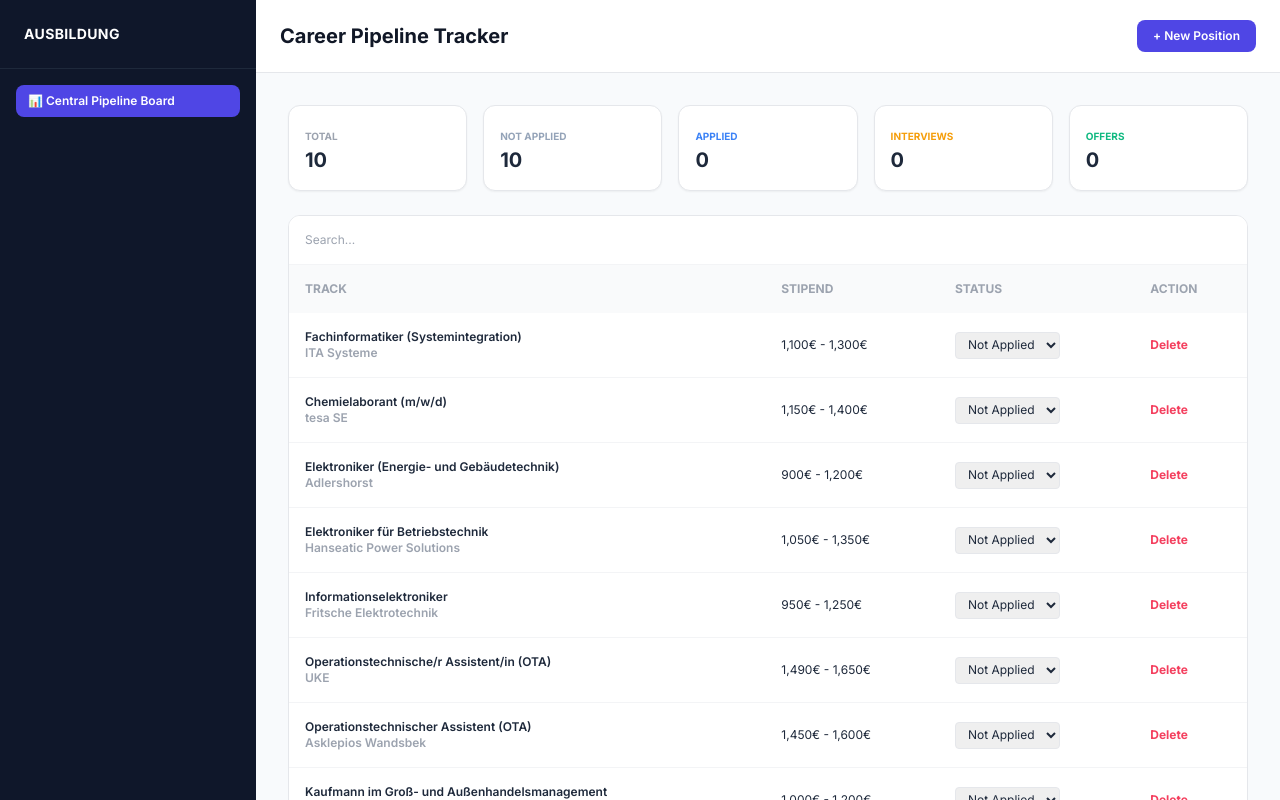
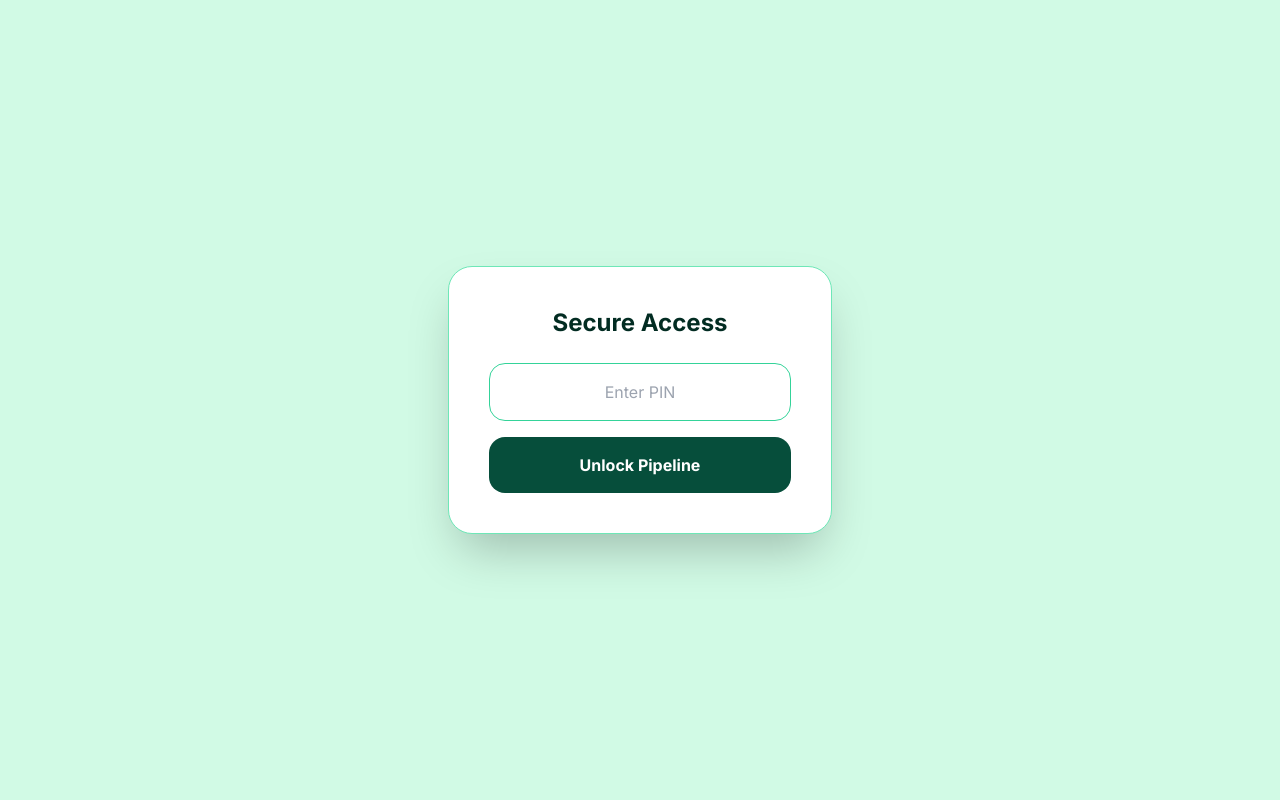
Before and after one commit to patrickgallway1-commits/ausbildung-tracker, a React (Vite) app: page / in a window 1280 px wide. Shown: the top 800 px of the page. Built offline with nearby package versions, Linux system fonts and the light colour scheme.

Commit message:
Update App.jsx

```diff
--- a/src/App.jsx
+++ b/src/App.jsx
@@ -1,140 +1,103 @@
-import React, { useState, useEffect } from 'react';
+import React, { useState, useEffect, useRef } from 'react';
 
 const initialCsvData = [
-  { id: 1, status: "not-applied", track: "Fachinformatiker (Systemintegration)", company: "ITA Systeme", email: "bewerbung@ita-systeme.de", address: "Oststr. 83, 22844 Norderstedt", deadline: "Ongoing (2027)", gehalt: "1,100€ - 1,300€", earnings: "2,800€ -> 6,000€+" },
-  { id: 2, status: "not-applied", track: "Chemielaborant (m/w/d)", company: "tesa SE", email: "recruiting@tesa.com", address: "tesa SE, Norderstedt", deadline: "31.07.2026", gehalt: "1,150€ - 1,400€", earnings: "3,000€ -> 5,500€+" },
-  { id: 3, status: "not-applied", track: "Elektroniker (Energie- und Gebäudetechnik)", company: "Adlershorst", email: "info@adlershorst.de", address: "Adlershorst, Norderstedt", deadline: "Ongoing", gehalt: "900€ - 1,200€", earnings: "2,600€ -> 4,800€+" },
-  { id: 4, status: "not-applied", track: "Elektroniker für Betriebstechnik", company: "Hanseatic Power Solutions", email: "m.grenz@hps-power.com", address: "Hanseatic Power Solutions, Norderstedt", deadline: "Ongoing", gehalt: "1,050€ - 1,350€", earnings: "2,800€ -> 5,500€+" },
-  { id: 5, status: "not-applied", track: "Informationselektroniker", company: "Fritsche Elektrotechnik", email: "mautsch@fritsche-elektro.de", address: "Fritsche Elektrotechnik, Norderstedt", deadline: "Ongoing", gehalt: "950€ - 1,250€", earnings: "2,700€ -> 5,000€+" },
-  { id: 6, status: "not-applied", track: "Operationstechnische/r Assistent/in (OTA)", company: "UKE", email: "bewerbung@uke.de", address: "UKE, Hamburg", deadline: "Ongoing (09/2026)", gehalt: "1,490€ - 1,650€", earnings: "3,200€ -> 5,000€+" },
-  { id: 7, status: "not-applied", track: "Operationstechnischer Assistent (OTA)", company: "Asklepios Wandsbek", email: "bewerbung.wandsbek@asklepios.com", address: "Asklepios Klinik Wandsbek, Hamburg", deadline: "Ongoing (2026)", gehalt: "1,450€ - 1,600€", earnings: "3,100€ -> 4,800€+" },
-  { id: 8, status: "not-applied", track: "Kaufmann im Groß- und Außenhandelsmanagement", company: "Spaeter Gruppe", email: "careers@spaeter.de", address: "Spaeter Gruppe, Norderstedt", deadline: "Ongoing", gehalt: "1,000€ - 1,200€", earnings: "2,500€ -> 5,000€+" },
-  { id: 9, status: "not-applied", track: "Kaufmann im Groß- und Außenhandel", company: "adp MERKUR GmbH", email: "bewerbung@merkur.de", address: "adp MERKUR GmbH, Norderstedt", deadline: "Ongoing", gehalt: "1,000€ - 1,200€", earnings: "2,500€ -> 5,000€+" },
-  { id: 10, status: "not-applied", track: "Verwaltungsfachangestellte/r", company: "Stadt Norderstedt", email: "bewerbung@norderstedt.de", address: "Stadt Norderstedt", deadline: "Ongoing", gehalt: "1,100€ - 1,250€", earnings: "2,800€ -> 4,500€+" }
+  { id: 1, status: "not-applied", track: "Fachinformatiker (Systemintegration)", company: "ITA Systeme", email: "bewerbung@ita-systeme.de", address: "Oststr. 83, 22844 Norderstedt", deadline: "Ongoing (2027)", gehalt: "1,100€ - 1,300€", earnings: "2,800€ -> 6,000€+" }
 ];
 
 export default function App() {
+  const [isAuthenticated, setIsAuthenticated] = useState(false);
+  const [editMode, setEditMode] = useState(false);
+  const passwordRef = useRef(null);
+
   const [items, setItems] = useState(() => {
-    const savedData = localStorage.getItem('ausbildung_dashboard_data');
-    if (savedData) {
-      try {
-        return JSON.parse(savedData);
-      } catch (e) {
-        return initialCsvData;
-      }
-    }
-    return initialCsvData;
+    const saved = localStorage.getItem('ausbildung_dashboard_data');
+    return saved ? JSON.parse(saved) : initialCsvData;
   });
 
-  const [searchTerm, setSearchTerm] = useState("");
   const [modalOpen, setModalOpen] = useState(false);
-  const [newTrack, setNewTrack] = useState("");
-  const [newCompany, setNewCompany] = useState("");
-  const [newGehalt, setNewGehalt] = useState("");
-  const [newEarnings, setNewEarnings] = useState("");
-  const [newAddress, setNewAddress] = useState("");
-  const [newEmail, setNewEmail] = useState("");
-  const [newDeadline, setNewDeadline] = useState("");
+  const [formData, setFormData] = useState({ track: "", company: "", gehalt: "", earnings: "", address: "", email: "", deadline: "" });
 
-  useEffect(() => {
-    localStorage.setItem('ausbildung_dashboard_data', JSON.stringify(items));
-  }, [items]);
+  useEffect(() => { localStorage.setItem('ausbildung_dashboard_data', JSON.stringify(items)); }, [items]);
 
-  const total = items.length;
-  const notApplied = items.filter(x => x.status === "not-applied").length;
-  const applied = items.filter(x => x.status === "applied").length;
-  const interviews = items.filter(x => x.status === "interview").length;
-  const offers = items.filter(x => x.status === "offer").length;
-
-  const handleStatusChange = (id, nextStatus) => {
-    setItems(items.map(item => item.id === id ? { ...item, status: nextStatus } : item));
-  };
-
-  const handleRecordDelete = (id) => {
-    if (window.confirm("Are you sure you want to delete this position?")) {
-      setItems(items.filter(item => item.id !== id));
-    }
-  };
+  const handleEdit = (id, field, value) => { setItems(items.map(item => item.id === id ? { ...item, [field]: value } : item)); };
+  const handleStatusChange = (id, nextStatus) => { setItems(items.map(item => item.id === id ? { ...item, status: nextStatus } : item)); };
+  const handleRecordDelete = (id) => { if (window.confirm("Delete this entry?")) setItems(items.filter(item => item.id !== id)); };
 
   const handleCreateEntry = (e) => {
     e.preventDefault();
-    if (!newTrack || !newCompany) return alert("Please fill out both the Position Title and Company Name!");
-
-    const entry = {
-      id: Date.now(),
-      status: "not-applied",
-      track: newTrack,
-      company: newCompany,
-      gehalt: newGehalt || "N/A",
-      earnings: newEarnings || "N/A",
-      address: newAddress || "N/A",
-      email: newEmail || "info@firm.de",
-      deadline: newDeadline || "Ongoing"
+    setItems([...items, { id: Date.now(), status: "not-applied", ...formData }]);
+    setModalOpen(false);
+    setFormData({ track: "", company: "", gehalt: "", earnings: "", address: "", email: "", deadline: "" });
   };
 
-    setItems([...items, entry]);
-    setModalOpen(false);
-    setNewTrack(""); setNewCompany(""); setNewGehalt("");
-    setNewEarnings(""); setNewAddress(""); setNewEmail(""); setNewDeadline("");
-  };
+  if (!isAuthenticated) {
+    return (
+      <div className="min-h-screen flex items-center justify-center bg-emerald-100">
+        <div className="bg-white p-10 rounded-3xl shadow-2xl w-full max-w-sm text-center border border-emerald-300">
+          <h2 className="text-2xl font-bold mb-6 text-emerald-950">Secure Access</h2>
+          <input type="password" ref={passwordRef} className="w-full p-4 border border-emerald-400 rounded-2xl mb-4 text-center focus:ring-4 focus:ring-emerald-400 outline-none" placeholder="Enter PIN" />
+          <button onClick={() => { if(passwordRef.current.value === "1234") setIsAuthenticated(true); else passwordRef.current.value = ""; }} className="w-full bg-emerald-900 text-white py-4 rounded-2xl font-bold hover:bg-emerald-950 transition-all">Unlock Pipeline</button>
+        </div>
+      </div>
+    );
+  }
 
   return (
-    <div className="min-h-screen bg-slate-50 text-slate-800 font-sans antialiased flex flex-col md:flex-row">
-      <aside className="w-full md:w-64 bg-slate-900 text-slate-100 flex flex-col shrink-0">
-        <div className="p-6 border-b border-slate-800">
-          <h1 className="text-sm font-bold tracking-wide uppercase text-white">Ausbildung</h1>
+    <div className="min-h-screen bg-emerald-100 p-4 md:p-8 font-sans text-[16px] text-slate-900">
+      <header className="flex flex-col md:flex-row justify-between items-center mb-8 gap-4">
+        <h1 className="text-4xl font-extrabold text-emerald-950">Career Pipeline</h1>
+        <div className="flex gap-3">
+            <button onClick={() => setEditMode(!editMode)} className={`px-6 py-3 rounded-2xl font-bold transition-all ${editMode ? 'bg-amber-600 text-white' : 'bg-emerald-900 text-white'}`}>
+                {editMode ? '🔒 Lock Salary Edits' : '🔓 Unlock Salary Edits'}
+            </button>
+            <button onClick={() => setModalOpen(true)} className="bg-emerald-900 text-white px-8 py-3 rounded-2xl font-bold shadow-lg hover:bg-emerald-950 transition-all">+ New Position</button>
         </div>
-        <nav className="flex-1 p-4">
-          <div className="w-full px-3 py-2 bg-indigo-600 text-white rounded-lg text-xs font-semibold">📊 Central Pipeline Board</div>
-        </nav>
-      </aside>
-
-      <main className="flex-1 min-w-0 flex flex-col">
-        <header className="bg-white border-b border-gray-200 px-6 py-5 flex items-center justify-between">
-          <h2 className="text-xl font-bold text-gray-900">Career Pipeline Tracker</h2>
-          <button onClick={() => setModalOpen(true)} className="bg-indigo-600 hover:bg-indigo-700 text-white font-semibold text-xs px-4 py-2 rounded-lg">+ New Position</button>
       </header>
 
-        <div className="p-8 space-y-6">
-          <div className="grid grid-cols-5 gap-4">
-            <div className="bg-white p-4 rounded-xl border border-gray-200 shadow-sm"><span className="text-[10px] uppercase font-bold text-gray-400">Total</span><div className="text-xl font-bold">{total}</div></div>
-            <div className="bg-white p-4 rounded-xl border border-gray-200 shadow-sm"><span className="text-[10px] uppercase font-bold text-slate-400">Not Applied</span><div className="text-xl font-bold">{notApplied}</div></div>
-            <div className="bg-white p-4 rounded-xl border border-gray-200 shadow-sm"><span className="text-[10px] uppercase font-bold text-blue-500">Applied</span><div className="text-xl font-bold">{applied}</div></div>
-            <div className="bg-white p-4 rounded-xl border border-gray-200 shadow-sm"><span className="text-[10px] uppercase font-bold text-amber-500">Interviews</span><div className="text-xl font-bold">{interviews}</div></div>
-            <div className="bg-white p-4 rounded-xl border border-gray-200 shadow-sm"><span className="text-[10px] uppercase font-bold text-emerald-500">Offers</span><div className="text-xl font-bold">{offers}</div></div>
-          </div>
-
-          <div className="bg-white border border-gray-200 rounded-xl overflow-hidden">
-            <input type="text" value={searchTerm} onChange={e => setSearchTerm(e.target.value)} placeholder="Search..." className="w-full p-4 border-b border-gray-100 text-xs focus:outline-none" />
-            <table className="w-full text-left text-xs">
-              <thead><tr className="bg-gray-50 uppercase text-gray-400 font-bold"><th className="p-4">Track</th><th className="p-4">Stipend</th><th className="p-4">Status</th><th className="p-4">Action</th></tr></thead>
-              <tbody className="divide-y divide-gray-100">
-                {items.filter(v => v.track.toLowerCase().includes(searchTerm.toLowerCase())).map(val => (
-                  <tr key={val.id}>
-                    <td className="p-4 font-semibold">{val.track}<div className="text-gray-400">{val.company}</div></td>
-                    <td className="p-4">{val.gehalt}</td>
-                    <td className="p-4">
-                      <select value={val.status} onChange={(e) => handleStatusChange(val.id, e.target.value)} className="border rounded px-2 py-1">
+      <div className="bg-white rounded-3xl shadow-lg border border-emerald-300 overflow-x-auto">
+        <table className="w-full">
+          <thead className="bg-emerald-200">
+            <tr className="text-emerald-950 font-bold uppercase text-[12px] tracking-widest text-left">
+              <th className="p-6">Position</th><th className="p-6">Salary Details {editMode && <span className="text-amber-700">(Editing Enabled)</span>}</th><th className="p-6">Logistics</th><th className="p-6">Status</th><th className="p-6 text-right">Action</th>
+            </tr>
+          </thead>
+          <tbody className="divide-y divide-emerald-200">
+            {items.map((val) => {
+              const rowColors = { applied: 'bg-blue-200/40', interview: 'bg-amber-200/40', offer: 'bg-emerald-300/40', rejected: 'bg-rose-200/40', 'not-applied': 'bg-white' };
+              return (
+                <tr key={val.id} className={`${rowColors[val.status]} hover:bg-emerald-100 transition-colors`}>
+                  <td className="p-6 font-bold">{val.track}<div className="text-emerald-900 font-medium text-sm">{val.company}</div></td>
+                  <td className="p-6 space-y-1">
+                    <input disabled={!editMode} className={`bg-transparent w-full outline-none font-bold text-emerald-950 ${editMode ? 'border-b border-emerald-500' : ''}`} value={val.gehalt} onChange={(e) => handleEdit(val.id, 'gehalt', e.target.value)} />
+                    <input disabled={!editMode} className={`bg-transparent w-full outline-none text-sm text-emerald-800 ${editMode ? 'border-b border-emerald-500' : ''}`} value={val.earnings} onChange={(e) => handleEdit(val.id, 'earnings', e.target.value)} />
+                  </td>
+                  <td className="p-6 text-sm text-slate-800">📍 {val.address}<br/>📧 {val.email}<br/>📅 {val.deadline}</td>
+                  <td className="p-6">
+                    <select value={val.status} onChange={(e) => handleStatusChange(val.id, e.target.value)} className="bg-emerald-950 text-white p-3 rounded-xl text-sm font-bold outline-none cursor-pointer">
                       <option value="not-applied">Not Applied</option><option value="applied">Applied</option><option value="interview">Interview</option><option value="offer">Offer</option><option value="rejected">Rejected</option>
                     </select>
                   </td>
-                    <td className="p-4"><button onClick={() => handleRecordDelete(val.id)} className="text-rose-500 font-bold">Delete</button></td>
+                  <td className="p-6 text-right"><button onClick={() => handleRecordDelete(val.id)} className="text-rose-800 font-bold hover:scale-110 transition-transform">Delete</button></td>
                 </tr>
-                ))}
+              );
+            })}
           </tbody>
         </table>
       </div>
-        </div>
-      </main>
 
       {modalOpen && (
-        <div className="fixed inset-0 bg-black/50 flex items-center justify-center p-4 z-50">
-          <form onSubmit={handleCreateEntry} className="bg-white p-6 rounded-xl w-full max-w-sm space-y-3">
-            <h4 className="font-bold">Add Position</h4>
-            <input type="text" placeholder="Position Name" onChange={e => setNewTrack(e.target.value)} className="w-full p-2 border rounded" required />
-            <input type="text" placeholder="Company Name" onChange={e => setNewCompany(e.target.value)} className="w-full p-2 border rounded" required />
-            <button type="submit" className="w-full bg-indigo-600 text-white p-2 rounded">Save</button>
-            <button type="button" onClick={() => setModalOpen(false)} className="w-full text-gray-400 text-xs">Cancel</button>
+        <div className="fixed inset-0 bg-emerald-950/50 backdrop-blur-sm flex items-center justify-center p-4 z-50">
+          <form onSubmit={handleCreateEntry} className="bg-white p-8 rounded-3xl w-full max-w-lg shadow-2xl relative grid grid-cols-2 gap-4 border border-emerald-300">
+            <button type="button" onClick={() => setModalOpen(false)} className="absolute top-6 right-6 text-emerald-950 font-bold text-xl">&times;</button>
+            <h3 className="col-span-2 text-2xl font-bold mb-2">New Position</h3>
+            <input className="col-span-2 p-4 border border-emerald-200 rounded-xl" placeholder="Position" onChange={e => setFormData({...formData, track: e.target.value})} required />
+            <input className="col-span-2 p-4 border border-emerald-200 rounded-xl" placeholder="Company" onChange={e => setFormData({...formData, company: e.target.value})} required />
+            <input className="p-4 border border-emerald-200 rounded-xl" placeholder="Monthly Pay" onChange={e => setFormData({...formData, gehalt: e.target.value})} />
+            <input className="p-4 border border-emerald-200 rounded-xl" placeholder="Future Salary" onChange={e => setFormData({...formData, earnings: e.target.value})} />
+            <input className="col-span-2 p-4 border border-emerald-200 rounded-xl" placeholder="Location/Address" onChange={e => setFormData({...formData, address: e.target.value})} />
+            <input className="col-span-2 p-4 border border-emerald-200 rounded-xl" placeholder="HR Email" onChange={e => setFormData({...formData, email: e.target.value})} />
+            <input className="col-span-2 p-4 border border-emerald-200 rounded-xl" placeholder="Deadline" onChange={e => setFormData({...formData, deadline: e.target.value})} />
+            <button type="submit" className="col-span-2 bg-emerald-900 text-white py-4 rounded-2xl font-bold hover:bg-emerald-950">Add to Pipeline</button>
           </form>
         </div>
       )}
```
Lines whose indentation alone changed are shown as unchanged.
